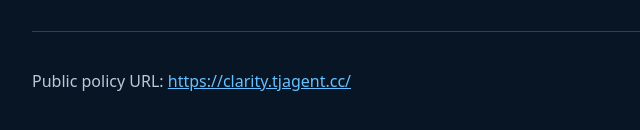
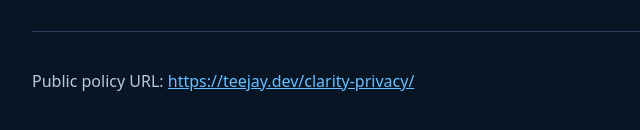
Before and after one commit to thomas-nicholson/clarity-privacy, a plain HTML site: page index.html in a window 1280 px wide. Shown: the part 2759-2889 px from the top of the page, 228-868 px from the left. Drawn offline with Linux system fonts and the light colour scheme.

Commit message:
docs: make Pages policy canonical

```diff
--- a/index.html
+++ b/index.html
@@ -103,7 +103,7 @@
   <p>For privacy, deletion or support questions, email <a href="mailto:changeengine64@gmail.com">changeengine64@gmail.com</a>.</p>
 
   <footer>
-    <p>Public policy URL: <a href="https://clarity.tjagent.cc/">https://clarity.tjagent.cc/</a></p>
+    <p>Public policy URL: <a href="https://teejay.dev/clarity-privacy/">https://teejay.dev/clarity-privacy/</a></p>
   </footer>
 </main>
 </body>
```
Also changed, not shown: 1 other file.
